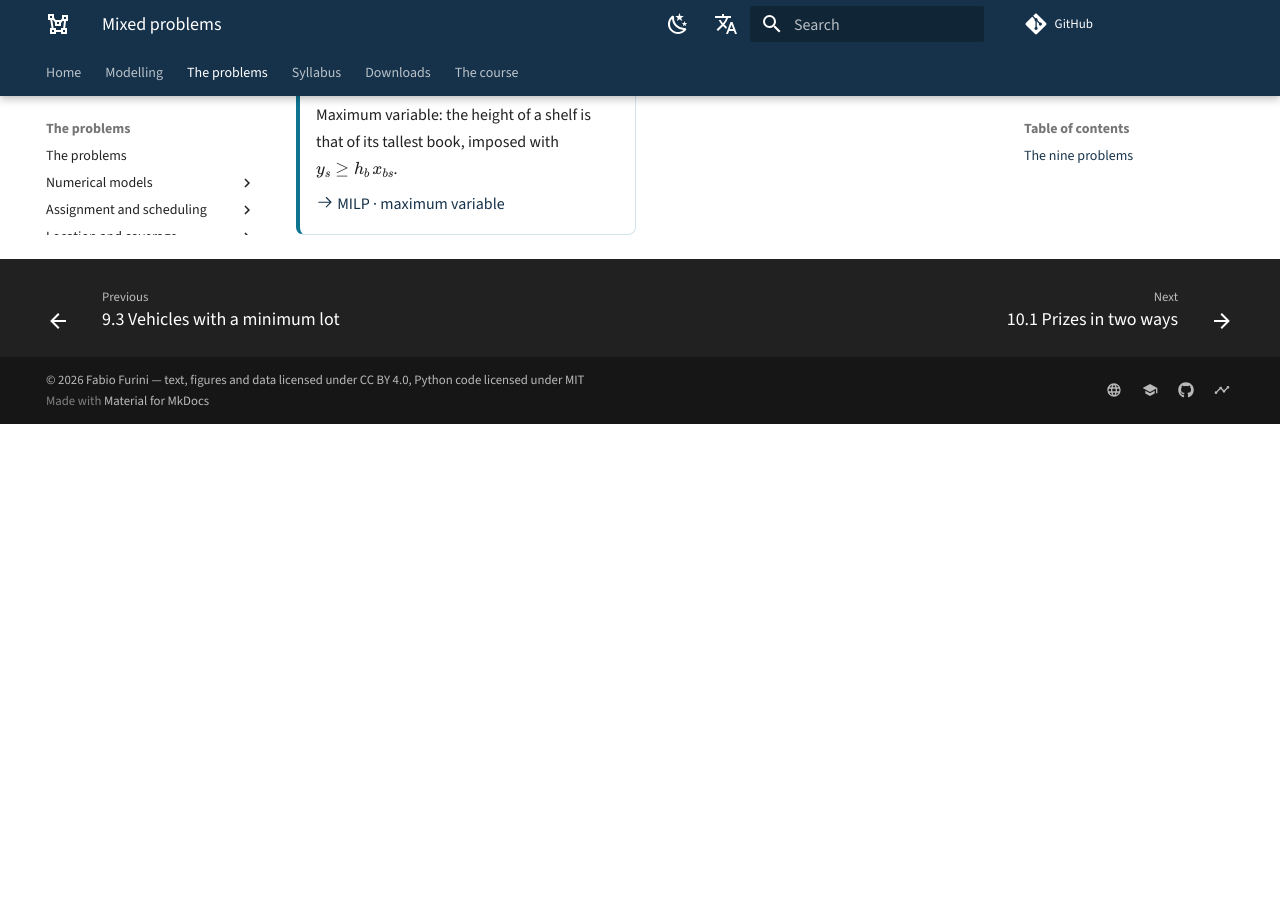
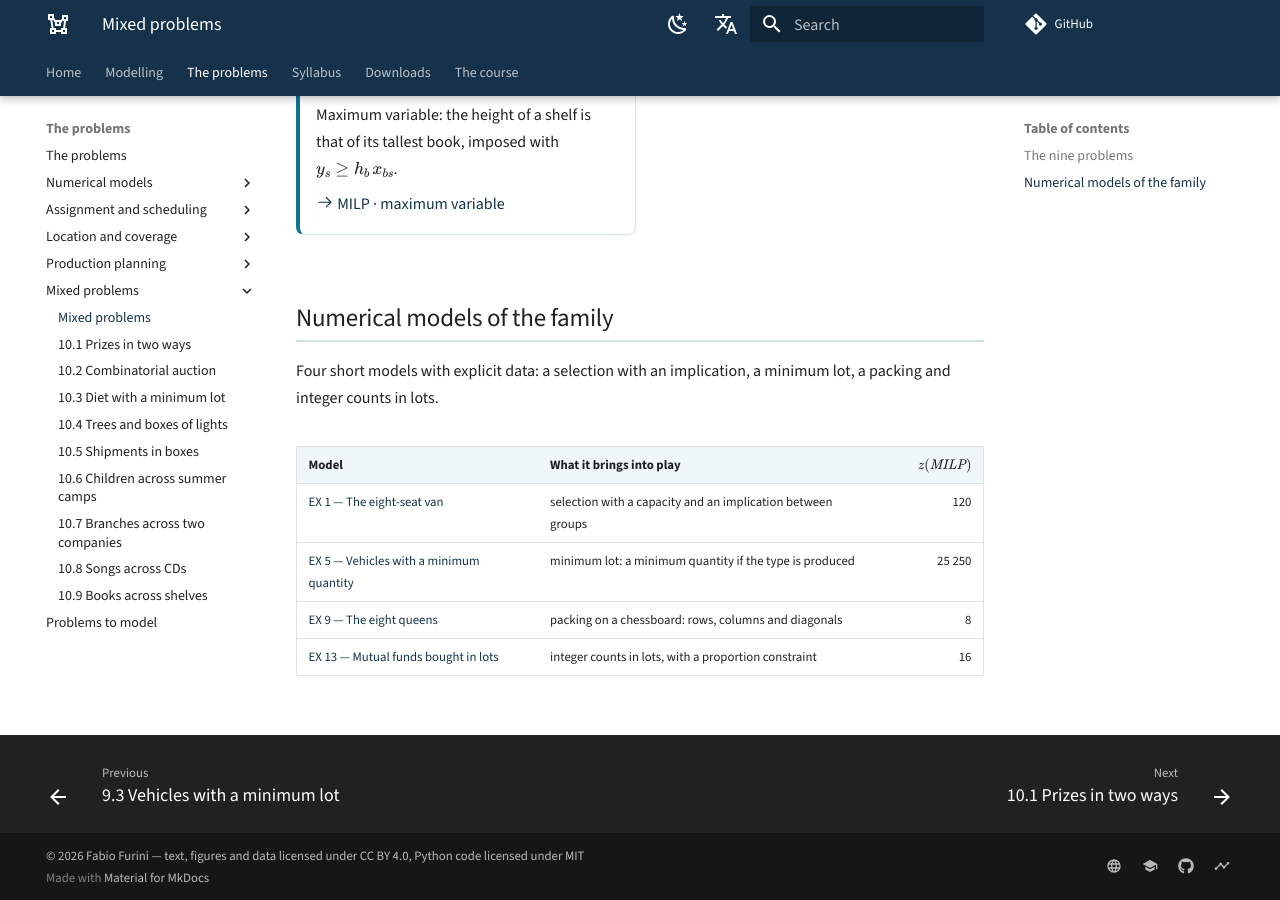
Before and after one commit to fabiofurini/mip-modelling, an MkDocs documentation site: the page built from docs/mixed.md, in a window 1280 px wide and 900 px high, scrolled down 1803 px. Built offline with MkDocs 1.6.1 and Material for MkDocs 9.7.7, drawn with Linux system fonts in a browser that asks for light colours; comment, search, counter and statistics services are not loaded; before the commit the page ends 2227 px from its top, so only the background shows below that.

Commit message:
Every family links to its own numerical models
The section existed only in scheduling and location. Production and mixed now
have theirs, and the fifteen numerical models are each linked exactly once: six
to scheduling, two to location, three to production, four to mixed.

The last "the format is reduced" is gone too: it says what is there instead.

Co-Authored-By: Claude Opus 5 <noreply@anthropic.com>

```diff
--- a/docs/mixed.md
+++ b/docs/mixed.md
@@ -118,3 +118,15 @@ and put one half in each container, levelling everything.
     [:octicons-arrow-right-24: MILP · maximum variable](mixed-9.md)
 
 </div>
+
+## Numerical models of the family
+
+Four short models with explicit data: a selection with an implication, a
+minimum lot, a packing and integer counts in lots.
+
+| Model | What it brings into play | $z(\mathit{MILP})$ |
+|---|---|---:|
+| [EX 1 — The eight-seat van](ex-01.md) | selection with a capacity and an implication between groups | 120 |
+| [EX 5 — Vehicles with a minimum quantity](ex-05.md) | minimum lot: a minimum quantity if the type is produced | 25 250 |
+| [EX 9 — The eight queens](ex-09.md) | packing on a chessboard: rows, columns and diagonals | 8 |
+| [EX 13 — Mutual funds bought in lots](ex-13.md) | integer counts in lots, with a proportion constraint | 16 |
--- a/docs/production.md
+++ b/docs/production.md
@@ -77,3 +77,14 @@ systematically.
     [:octicons-arrow-right-24: MILP · minimum lot](production-3.md)
 
 </div>
+
+## Numerical models of the family
+
+Three short models with explicit data on the same techniques: the inventory
+balance, the fixed set-up cost and the minimum lot.
+
+| Model | What it brings into play | $z(\mathit{MILP})$ |
+|---|---|---:|
+| [EX 4 — Shoes: production, inventory and hirings](ex-04.md) | inventory balance and workforce over three months | 774 180 |
+| [EX 7 — Custom aircraft with a fixed set-up cost](ex-07.md) | fixed set-up cost and a free quantity up to the order | 5 |
+| [EX 12 — Shoes with a minimum production threshold](ex-12.md) | minimum lot with three shared resources | 24 000 |
```
Also changed, not shown: docs/scheduling.md (+5 -4 lines).
